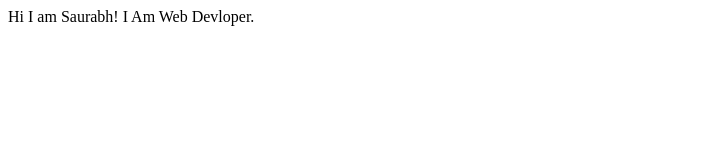
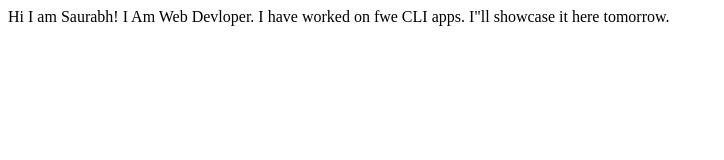
Before and after one commit to SaurabhAutade/sau_autade-porfolio, a plain HTML site: page index.html in a window 1280 px wide. Shown: the whole page, without its empty margins (0-724 px from the left). Drawn offline with Linux system fonts and the light colour scheme.

Commit message:
update details of project

```diff
--- a/index.html
+++ b/index.html
@@ -9,5 +9,7 @@
 <body>
     Hi I am Saurabh!
     I Am Web Devloper.
+
+    I have worked on fwe CLI apps. I"ll showcase it here tomorrow.
 </body>
 </html>
```
